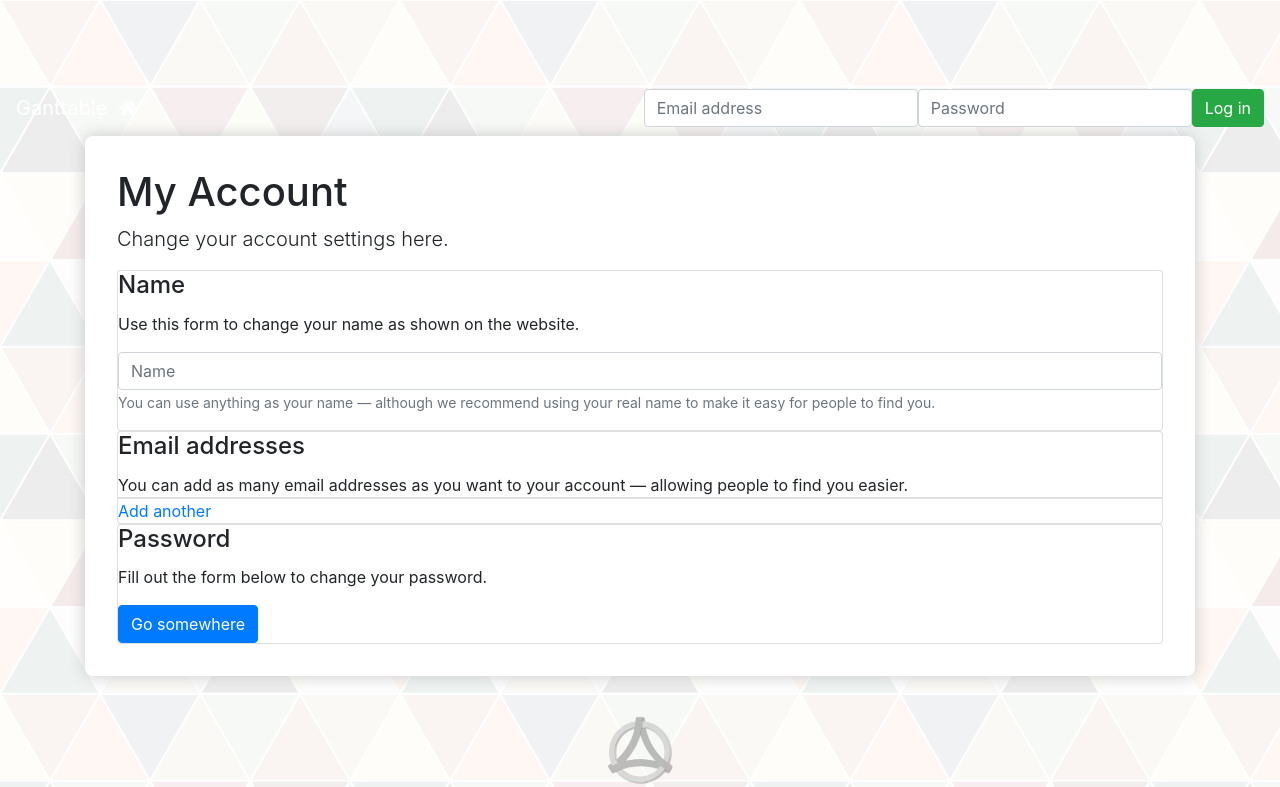
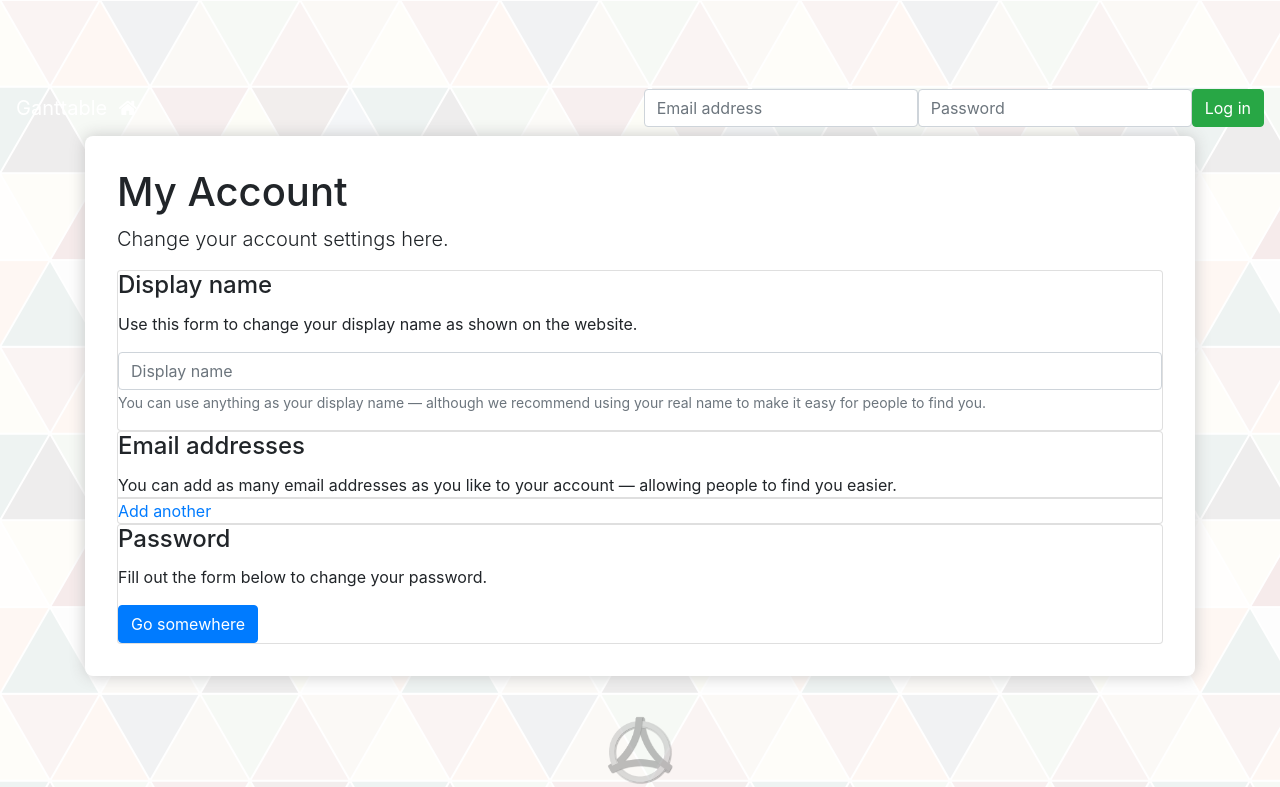
Before and after one commit to thomasleese/gantt-charts, a Python web app: template ganttchart/web/templates/account/index.html in a window 1280 px wide. Shown: the top 787 px of the page. Run offline with Jinja, Linux system fonts and the light colour scheme; the template is opened without the code that fills it, so the values that code supplies are empty; some libraries are stand-ins or nearby versions.

Commit message:
Add display name configuration

```diff
--- /dev/null
+++ b/ganttchart/web/static/scripts/account/display_name.js
@@ -0,0 +1,28 @@
+$(function() {
+  $('#display-name-input').change(function(e) {
+    $.ajax({
+      url: '/api/account',
+      method: 'PATCH',
+      data: JSON.stringify({'display_name': $(this).val()}),
+      contentType: 'application/json',
+      success: function(response, textStatus, xhr) {
+        $('#display-name-input')
+          .addClass('form-control-success')
+          .removeClass('form-control-error');
+
+        $('#display-name-group')
+          .addClass('has-success')
+          .removeClass('has-error');
+      },
+      error: function(xhr, textStatus, errorThrown) {
+        $('#display-name-input')
+          .addClass('form-control-error')
+          .removeClass('form-control-success');
+
+        $('#display-name-group')
+          .addClass('has-error')
+          .removeClass('has-success');
+      },
+    });
+  });
+});
--- a/ganttchart/web/templates/_includes/page.html
+++ b/ganttchart/web/templates/_includes/page.html
@@ -64,6 +64,9 @@
 
     <script src="https://ajax.googleapis.com/ajax/libs/jquery/2.1.4/jquery.min.js"></script>
     <script src="https://cdn.rawgit.com/twbs/bootstrap/v4-dev/dist/js/bootstrap.js"></script>
+
+    {% block scripts %}
+    {% endblock %}
   </body>
 
 </html>
--- a/ganttchart/web/templates/account/index.html
+++ b/ganttchart/web/templates/account/index.html
@@ -10,16 +10,16 @@
 
   <div class="card">
     <div class="card-block">
-      <h4 class="card-title">Name</h4>
-      <p class="card-text">Use this form to change your name as shown on the website.</p>
+      <h4 class="card-title">Display name</h4>
+      <p class="card-text">Use this form to change your display name as shown on the website.</p>
 
       <form>
-        <fieldset class="form-group">
-          <input type="text" class="form-control" id="name" placeholder="Name" />
+        <div class="form-group" id="display-name-group">
+          <input type="text" class="form-control" id="display-name-input" name="display_name" placeholder="Display name" value="{{ g.account.display_name }}" />
           <small class="text-muted">
-            You can use anything as your name — although we recommend using your real name to make it easy for people to find you.
+            You can use anything as your display name — although we recommend using your real name to make it easy for people to find you.
           </small>
-        </fieldset>
+        </div>
       </form>
     </div>
   </div>
@@ -27,7 +27,7 @@
   <div class="card">
     <div class="card-block">
       <h4 class="card-title">Email addresses</h4>
-      <p class="card-text">You can add as many email addresses as you want to your account — allowing people to find you easier.</p>
+      <p class="card-text">You can add as many email addresses as you like to your account — allowing people to find you easier.</p>
     </div>
 
     <ul class="list-group list-group-flush">
@@ -49,3 +49,7 @@
     </div>
   </div>
 {% endblock %}
+
+{% block scripts %}
+  <script src="{{ url_for('static', filename='scripts/account/display_name.js') }}"></script>
+{% endblock %}
--- a/requirements.txt
+++ b/requirements.txt
@@ -21,3 +21,4 @@ sphinx-rtd-theme==0.1.8
 SQLAlchemy==0.9.10
 Werkzeug==0.10.4
 WTForms==2.0.2
+WTForms-JSON==0.2.10
--- a/setup.py
+++ b/setup.py
@@ -22,6 +22,7 @@ setup(
         'psycopg2 >=2.5, <3',
         'alembic >=0.7, <1',
         'WTForms >=2.0, <3',
+        'WTForms-JSON >=0.2, <1',
     ],
     test_suite='nose.collector',
 )
```
Also changed, not shown: ganttchart/web/app.py (+11 -0 lines), ganttchart/web/forms.py (+9 -0 lines), migrations/versions/2d1edbf2b13_add_account_display_name_column.py (added, +35 -0 lines).
